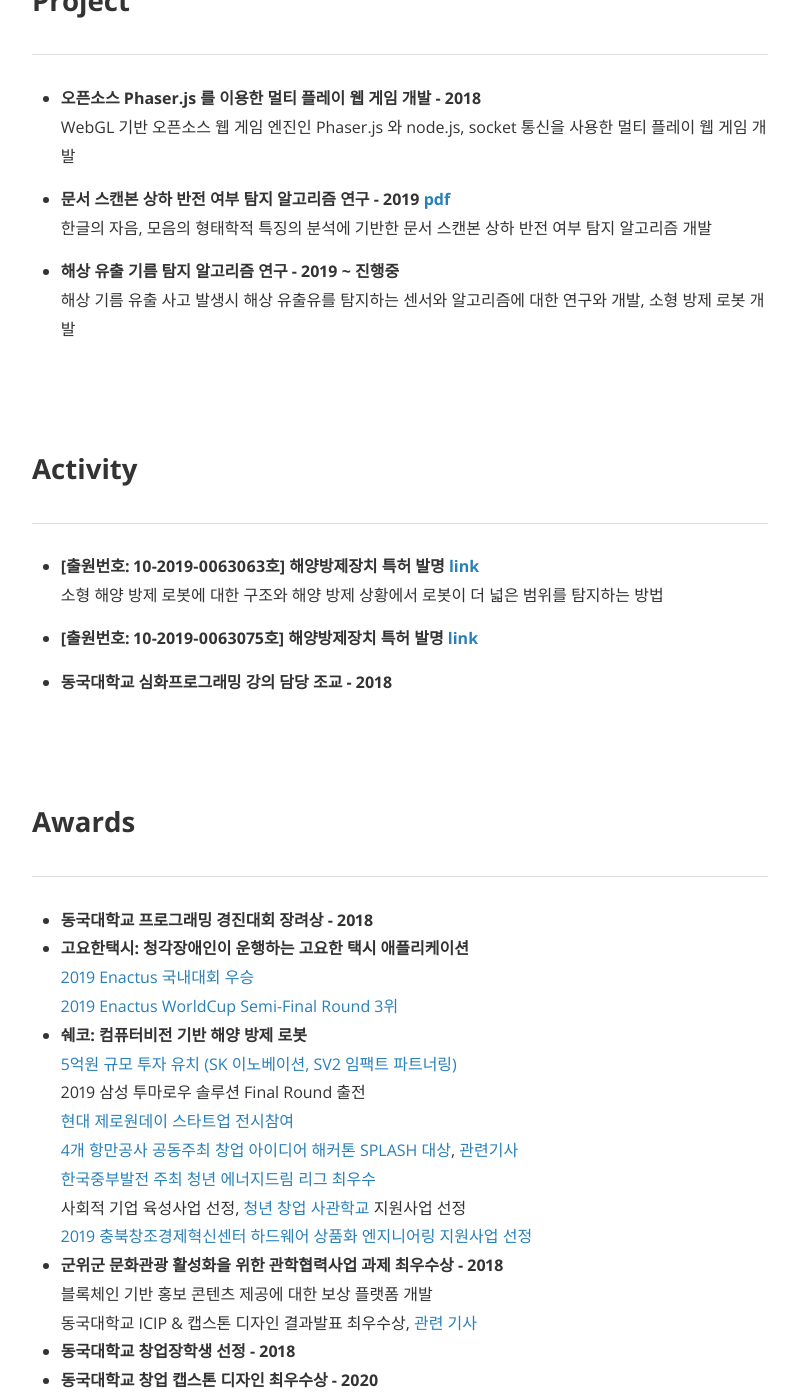
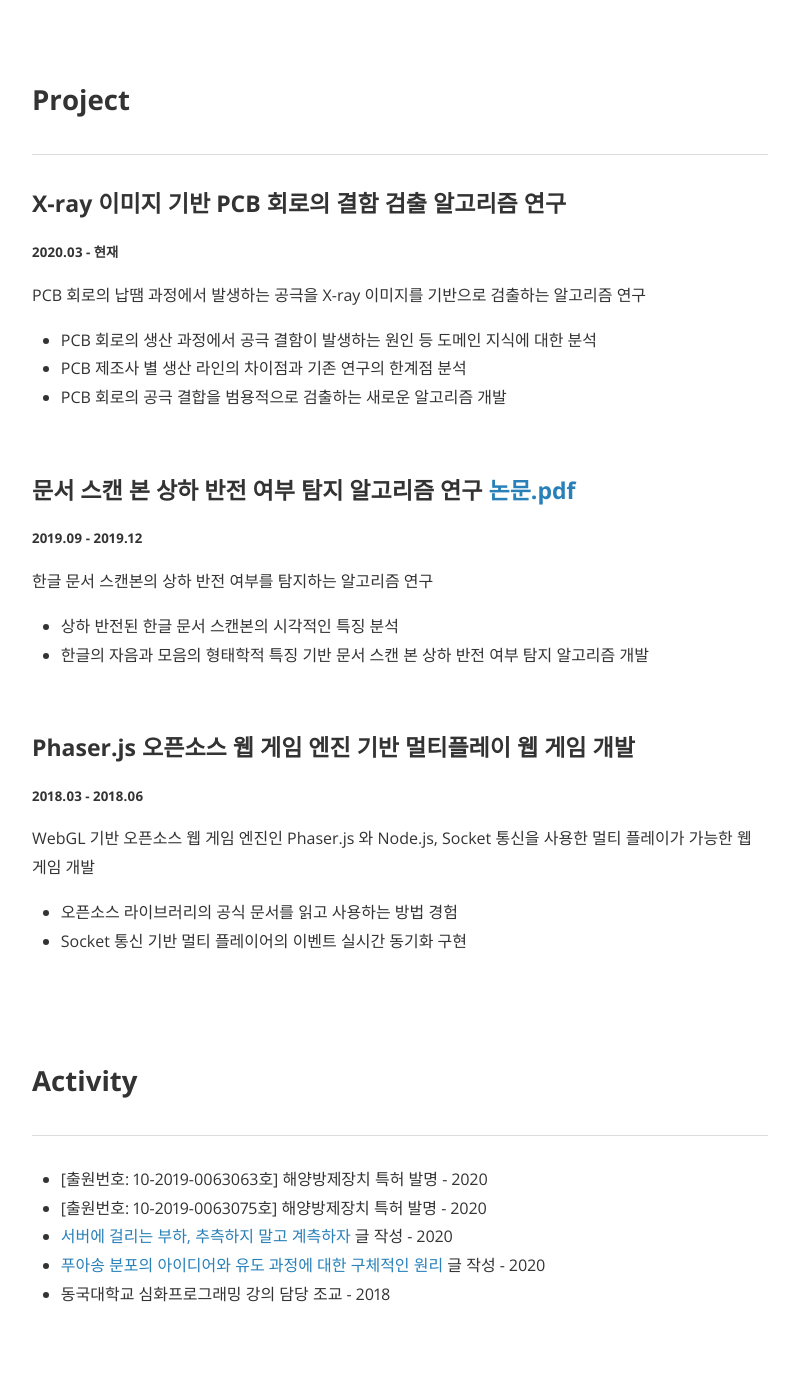
Before and after one commit to injae-kim/injae-kim.github.io, a Jekyll site: the page built from about.md, in a window 1280 px wide and 1400 px high, scrolled down 2361 px. Shown: the whole window, without its empty margins (240-1039 px from the left). Built offline with Jekyll 4.4.1, drawn with Linux system fonts in a browser that asks for light colours; nearby versions of some CDN libraries; some web fonts are replaced; some of the changed text lies outside the part shown.

Commit message:
fix post

```diff
--- a/about.md
+++ b/about.md
@@ -73,14 +75,37 @@ permalink: /about/
 
 ---
 
-- **오픈소스 Phaser.js 를 이용한 멀티 플레이 웹 게임 개발 - 2018**<br/>
-  WebGL 기반 오픈소스 웹 게임 엔진인 Phaser.js 와 node.js, socket 통신을 사용한 멀티 플레이 웹 게임 개발
+### X-ray 이미지 기반 PCB 회로의 결함 검출 알고리즘 연구
 
-- **문서 스캔본 상하 반전 여부 탐지 알고리즘 연구 - 2019 [pdf](https://injae-kim.github.io/assets/about_me/2019-2학기_개별연구_최종보고서.pdf)**<br/>
-  한글의 자음, 모음의 형태학적 특징의 분석에 기반한 문서 스캔본 상하 반전 여부 탐지 알고리즘 개발
+##### 2020.03 - 현재
 
-- **해상 유출 기름 탐지 알고리즘 연구 - 2019 ~ 진행중**<br/>
-  해상 기름 유출 사고 발생시 해상 유출유를 탐지하는 센서와 알고리즘에 대한 연구와 개발, 소형 방제 로봇 개발
+PCB 회로의 납땜 과정에서 발생하는 공극을 X-ray 이미지를 기반으로 검출하는 알고리즘 연구
+
+- PCB 회로의 생산 과정에서 공극 결함이 발생하는 원인 등 도메인 지식에 대한 분석
+- PCB 제조사 별 생산 라인의 차이점과 기존 연구의 한계점 분석
+- PCB 회로의 공극 결합을 범용적으로 검출하는 새로운 알고리즘 개발
+
+<br/>
+
+### 문서 스캔 본 상하 반전 여부 탐지 알고리즘 연구 [논문.pdf](https://injae-kim.github.io/assets/about_me/2019-2학기_개별연구_최종보고서.pdf)
+
+##### 2019.09 - 2019.12
+
+한글 문서 스캔본의 상하 반전 여부를 탐지하는 알고리즘 연구
+
+- 상하 반전된 한글 문서 스캔본의 시각적인 특징 분석
+- 한글의 자음과 모음의 형태학적 특징 기반 문서 스캔 본 상하 반전 여부 탐지 알고리즘 개발
+
+<br/>
+
+### Phaser.js 오픈소스 웹 게임 엔진 기반 멀티플레이 웹 게임 개발
+
+##### 2018.03 - 2018.06
+
+WebGL 기반 오픈소스 웹 게임 엔진인 Phaser.js 와 Node.js, Socket 통신을 사용한 멀티 플레이가 가능한 웹 게임 개발
+
+- 오픈소스 라이브러리의 공식 문서를 읽고 사용하는 방법 경험
+- Socket 통신 기반 멀티 플레이어의 이벤트 실시간 동기화 구현
 
 <br/>
 
@@ -90,12 +115,11 @@ permalink: /about/
 
 ---
 
-- **[출원번호: 10-2019-0063063호] 해양방제장치 특허 발명 [link](https://doi.org/10.8080/1020190063063)**<br/>
-  소형 해양 방제 로봇에 대한 구조와 해양 방제 상황에서 로봇이 더 넓은 범위를 탐지하는 방법
-
-- **[출원번호: 10-2019-0063075호] 해양방제장치 특허 발명 [link](https://doi.org/10.8080/1020190063075)**
-
-- **동국대학교 심화프로그래밍 강의 담당 조교 - 2018**
+- [출원번호: 10-2019-0063063호] 해양방제장치 특허 발명 - 2020
+- [출원번호: 10-2019-0063075호] 해양방제장치 특허 발명 - 2020
+- [서버에 걸리는 부하, 추측하지 말고 계측하자](https://injae-kim.github.io/dev/2020/07/09/how-to-check-single-server-load-average.html) 글 작성 - 2020
+- [푸아송 분포의 아이디어와 유도 과정에 대한 구체적인 원리](https://injae-kim.github.io/dev/2020/07/17/easy-to-understand-poisson-distribution.html) 글 작성 - 2020
+- 동국대학교 심화프로그래밍 강의 담당 조교 - 2018
 
 <br/>
 
@@ -105,24 +129,23 @@ permalink: /about/
 
 ---
 
-- **동국대학교 프로그래밍 경진대회 장려상 - 2018**
-- **고요한택시: 청각장애인이 운행하는 고요한 택시 애플리케이션**<br/>
-  [2019 Enactus 국내대회 우승](https://www.venturesquare.net/786727)<br/>
-  [2019 Enactus WorldCup Semi-Final Round 3위](https://enactus.org/worldcup/results-2014/)
-- **쉐코: 컴퓨터비전 기반 해양 방제 로봇**<br/>
-[5억원 규모 투자 유치 (SK 이노베이션, SV2 임팩트 파트너링)](http://www.speconomy.com/news/newsview.php?ncode=1065579099270836)<br/>
-  2019 삼성 투마로우 솔루션 Final Round 출전<br/>
-  [현대 제로원데이 스타트업 전시참여](http://zer01neday.com/929/)<br/>
-  [4개 항만공사 공동주최 창업 아이디어 해커톤 SPLASH 대상](https://injae-kim.github.io/assets/about_me/항만공사해커톤.jpg), [관련기사](http://ilyo.co.kr/?ac=article_view&entry_id=348400)<br/>
-  [한국중부발전 주최 청년 에너지드림 리그 최우수](https://injae-kim.github.io/assets/about_me/중부발전에너지드림리그.jpg)<br/>
-사회적 기업 육성사업 선정, [청년 창업 사관학교](https://www.venturesquare.net/794557) 지원사업 선정<br/>
-  [2019 충북창조경제혁신센터 하드웨어 상품화 엔지니어링 지원사업 선정](https://www.youtube.com/watch?v=V6j5l5dnHDc)
-- **군위군 문화관광 활성화을 위한 관학협력사업 과제 최우수상 - 2018**<br/>
-  블록체인 기반 홍보 콘텐츠 제공에 대한 보상 플랫폼 개발<br/>
-  동국대학교 ICIP & 캡스톤 디자인 결과발표 최우수상, [관련 기사](https://www.kyongbuk.co.kr/news/articleView.html?idxno=1049167)
-- **동국대학교 창업장학생 선정 - 2018**
-- **동국대학교 창업 캡스톤 디자인 최우수상 - 2020**<br/>
-  데이터셋 레이블링 자동화 툴 개발 및 사업화
+- **쉐코, 해양 기름 유출 사고를 해결하는 소형 방제 로봇**
+  5억원 규모 투자 유치 (SK 이노베이션) - 2020<br/>
+  삼성 투마로우 솔루션 Final Round 출전 - 2019<br/>
+  현대 제로원데이 스타트업 전시참여 - 2019<br/>
+  4개 항만공사 공동주최 창업 아이디어 해커톤 SPLASH 대상 - 2019<br/>
+  한국중부발전 주최 청년 에너지드림 리그 최우수 - 2019<br/>
+  사회적 기업 육성사업 선정 - 2019<br/>
+  청년 창업 사관학교 지원사업 선정 - 2019<br/>
+  충북창조경제 혁신센터 하드웨어 상품화 엔지니어링 지원사업 선정 - 2019
+- **고요한택시, 청각장애인이 운행하는 고요한 택시 애플리케이션**
+  사회적 문제 해결 경진대회 Enactus Korea 1위 - 2019<br/>
+  Enactus WorldCup Semi-Final Round 3위 - 2019
+- 동국대학교 창업 캡스톤 디자인 최우수상 - 2020
+- 동국대학교 프로그래밍 경진대회 장려상 - 2018
+- 동국대학교 ICIP & 캡스톤 디자인 결과발표 최우수상 - 2018
+- 군위군 문화관광 활성화를 위한 관학협력사업 과제 최우수상 - 2018
+- 동국대학교 창업장학생 선정 - 2018
 
 <br/>
 
@@ -132,7 +155,7 @@ permalink: /about/
 
 ---
 
-- **동국대학교 컴퓨터공학 전공 (2021. 02 졸업 예정)**
+- 동국대학교 컴퓨터공학과
 
 <br/>
 
```
Also changed, not shown: other parts of about.md (+5 -3 lines).
